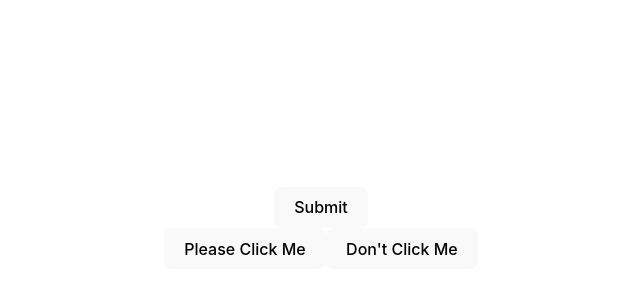
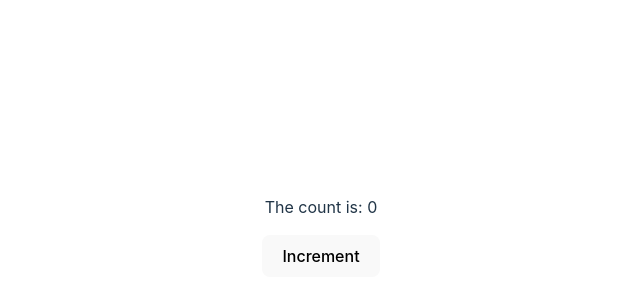
Before and after one commit to amler/first-react-app, a React (Vite) app: page / in a window 1280 px wide. Shown: the part 172-472 px from the top of the page, without its empty margins (319-959 px from the left). Built offline with nearby package versions, Linux system fonts and the light colour scheme.

Commit message:
Adds basic useState to the counter component

```diff
--- a/src/App.jsx
+++ b/src/App.jsx
@@ -8,8 +8,9 @@
 // import Slots from './Slots';
 // import ShoppingList from './ShoppingList';
 // import PropertyList from './PropertyList';
-import Clicker from './Clicker';
-import Form from './Form';
+// import Clicker from './Clicker';
+// import Form from './Form';
+import Counter from './Counter';
 
 // const data = [
 //   {name: 'eggs', quantity: 12, completed: false },
@@ -30,9 +31,10 @@
 function App() {
   return (
     <div>
-      <Form />
+      <Counter />
+      {/* <Form />
       <Clicker message="Hi!!!" buttonText="Please Click Me"/>
-      <Clicker message="Please stop clicking me!" buttonText="Don't Click Me"/>
+      <Clicker message="Please stop clicking me!" buttonText="Don't Click Me"/> */}
       {/* <PropertyList properties={properties} /> */}
       {/* <ShoppingList items={data}/> */}
       {/* <Slots val1="🔔" val2="💩" val3="🍒"/> */}
--- /dev/null
+++ b/src/Counter.jsx
@@ -0,0 +1,14 @@
+import { useState } from 'react';
+
+export default function Counter() {
+    const [num, setNum] = useState(0);
+    const changeNum =() => {
+        setNum(num + 1);
+    }
+    return (
+        <div>
+            <p>The count is: {num}</p>
+            <button onClick={changeNum}>Increment</button>
+        </div>
+    );
+}
```
